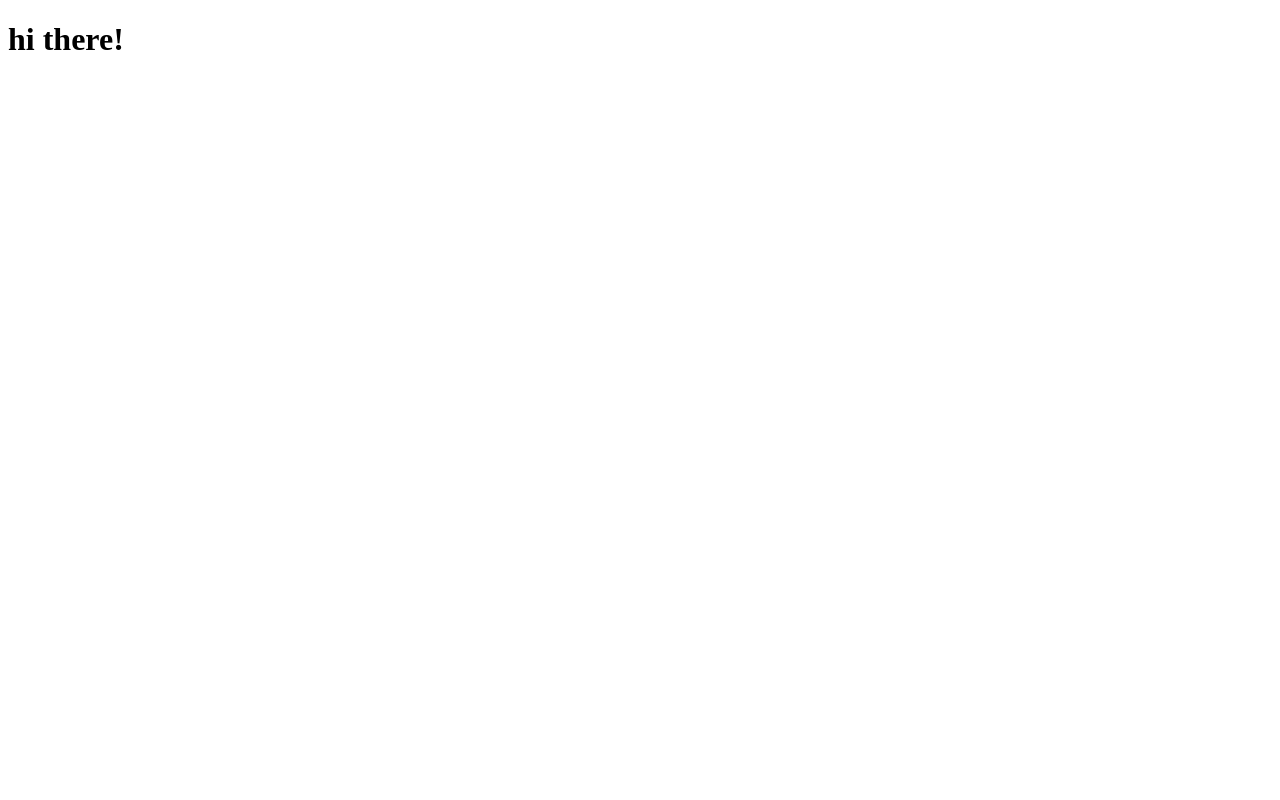
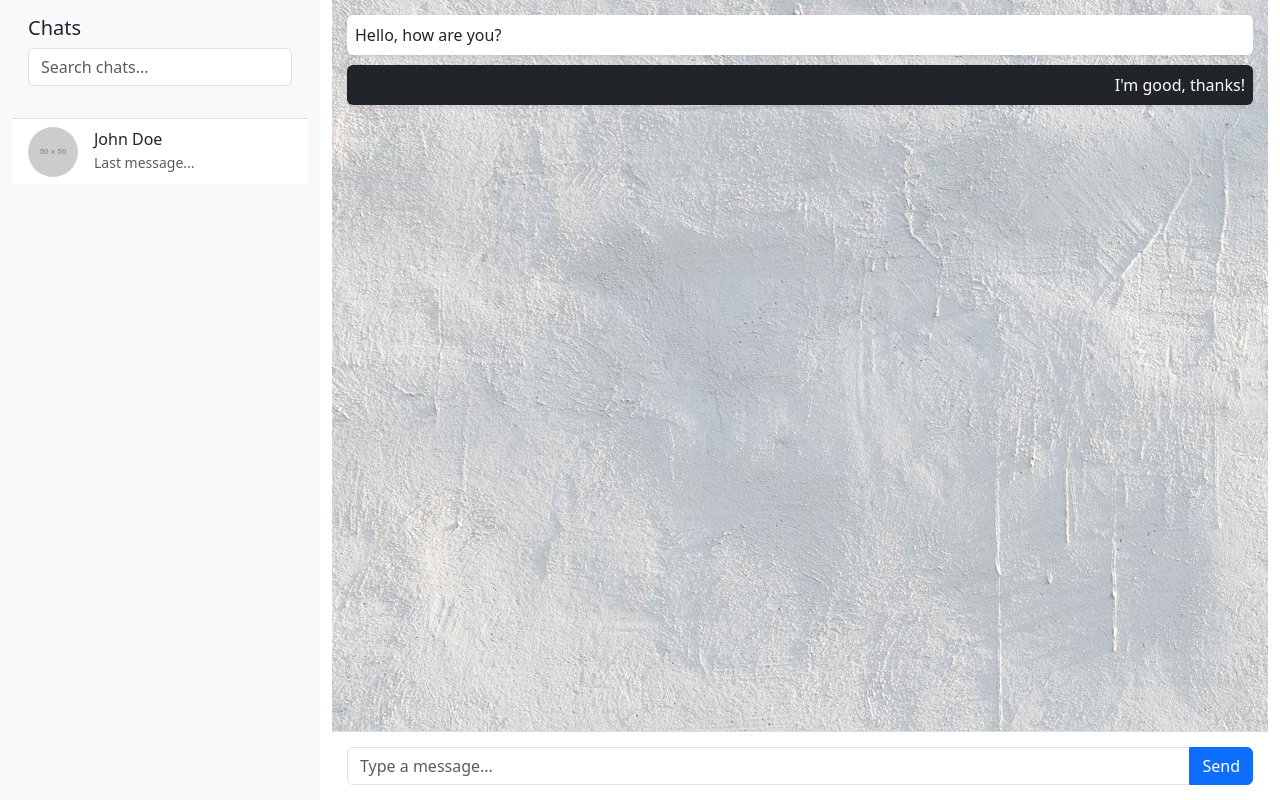
Before and after one commit to ShatakshiN/Chat-app, a website: page views/chat.html in a window 1280 px wide. Drawn offline with nearby package versions, Linux system fonts and the light colour scheme; placeholder pictures from the web are drawn by us.

Commit message:
chat frontend

```diff
--- a/views/chat.html
+++ b/views/chat.html
@@ -3,9 +3,76 @@
 <head>
     <meta charset="UTF-8">
     <meta name="viewport" content="width=device-width, initial-scale=1.0">
-    <title>Document</title>
+    <title>Babble</title>
+    <link href="https://cdn.jsdelivr.net/npm/bootstrap@5.3.3/dist/css/bootstrap.min.css" rel="stylesheet" integrity="sha384-QWTKZyjpPEjISv5WaRU9OFeRpok6YctnYmDr5pNlyT2bRjXh0JMhjY6hW+ALEwIH" crossorigin="anonymous">
+    <script src="https://cdn.jsdelivr.net/npm/bootstrap@5.3.3/dist/js/bootstrap.bundle.min.js" integrity="sha384-YvpcrYf0tY3lHB60NNkmXc5s9fDVZLESaAA55NDzOxhy9GkcIdslK1eN7N6jIeHz" crossorigin="anonymous"></script>
+    <link rel="stylesheet" href="public/chat.css">
+
 </head>
 <body>
-    <h1>hi there!</h1>
+    <div class="container-fluid h-100">
+        <div class="row h-100">
+            <!-- Chat List Sidebar -->
+            <div class="col-md-3 chat-list bg-light">
+                <div class="p-3 border-bottom">
+                    <h5>Chats</h5>
+                    <!-- Search Bar -->
+                    <input type="text" class="form-control mb-3" placeholder="Search chats...">
+                </div>
+                <!-- Chat Items -->
+                <div class="list-group list-group-flush">
+                    <a href="#" class="list-group-item list-group-item-action">
+                        <div class="d-flex align-items-center">
+                            <img src="https://via.placeholder.com/50" alt="Avatar" class="rounded-circle me-3">
+                            <div>
+                                <h6 class="mb-0">John Doe</h6>
+                                <small class="text-muted">Last message...</small>
+                            </div>
+                        </div>
+                    </a>
+                    <!-- Repeat Chat Items for other chats -->
+                </div>
+            </div>
+
+            <!-- Chat Content Area -->
+            <div class="col-md-9 chat-content">
+                <!-- Chat Header -->
+                <!--div class="p-3 border-bottom bg-light">
+                    <div class="d-flex align-items-center">
+                        <img src="https://via.placeholder.com/50" alt="Avatar" class="rounded-circle me-3">
+                        <div>
+                            <h6 class="mb-0">John Doe</h6>
+                            <small class="text-muted">Online</small>
+                        </div>
+                    </div>
+                </div-->
+
+                <!-- Chat Messages -->
+                <div class="chat-messages">
+                    <div class="message">
+                        <div class="bg-white p-2 rounded shadow-sm">
+                            Hello, how are you?
+                        </div>
+                    </div>
+                    <div class="message sent">
+                        <div class="bg-dark text-white p-2 rounded shadow-sm">
+                            I'm good, thanks!
+                        </div>
+                    </div>
+                    <!-- Repeat for more messages -->
+                </div>
+
+                <!-- Chat Footer -->
+                <div class="chat-footer">
+                    <div class="input-group">
+                        <input type="text" class="form-control" placeholder="Type a message...">
+                        <button class="btn btn-primary" type="button">Send</button>
+                    </div>
+                </div>
+            </div>
+        </div>
+    </div>
+
+    <script src="https://cdn.jsdelivr.net/npm/bootstrap@5.3.3/dist/js/bootstrap.bundle.min.js"></script>
 </body>
 </html>
--- /dev/null
+++ b/views/public/chat.css
@@ -0,0 +1,32 @@
+body, html {
+    height: 100%;
+    margin: 0;
+    overflow: hidden;
+}
+.chat-list {
+    height: 100vh;
+    overflow-y: auto;
+}
+.chat-content {
+    height: 100vh;
+    display: flex;
+    flex-direction: column;
+}
+.chat-messages {
+    flex-grow: 1;
+    overflow-y: auto;
+    padding: 15px;
+    background-color: #f0f0f0;
+    background-image: url('signup.avif');
+}
+.message {
+    margin-bottom: 10px;
+}
+.message.sent {
+    text-align: right;
+}
+.chat-footer {
+    padding: 15px;
+    background-color: #fff;
+    border-top: 1px solid #ddd;
+}
```
